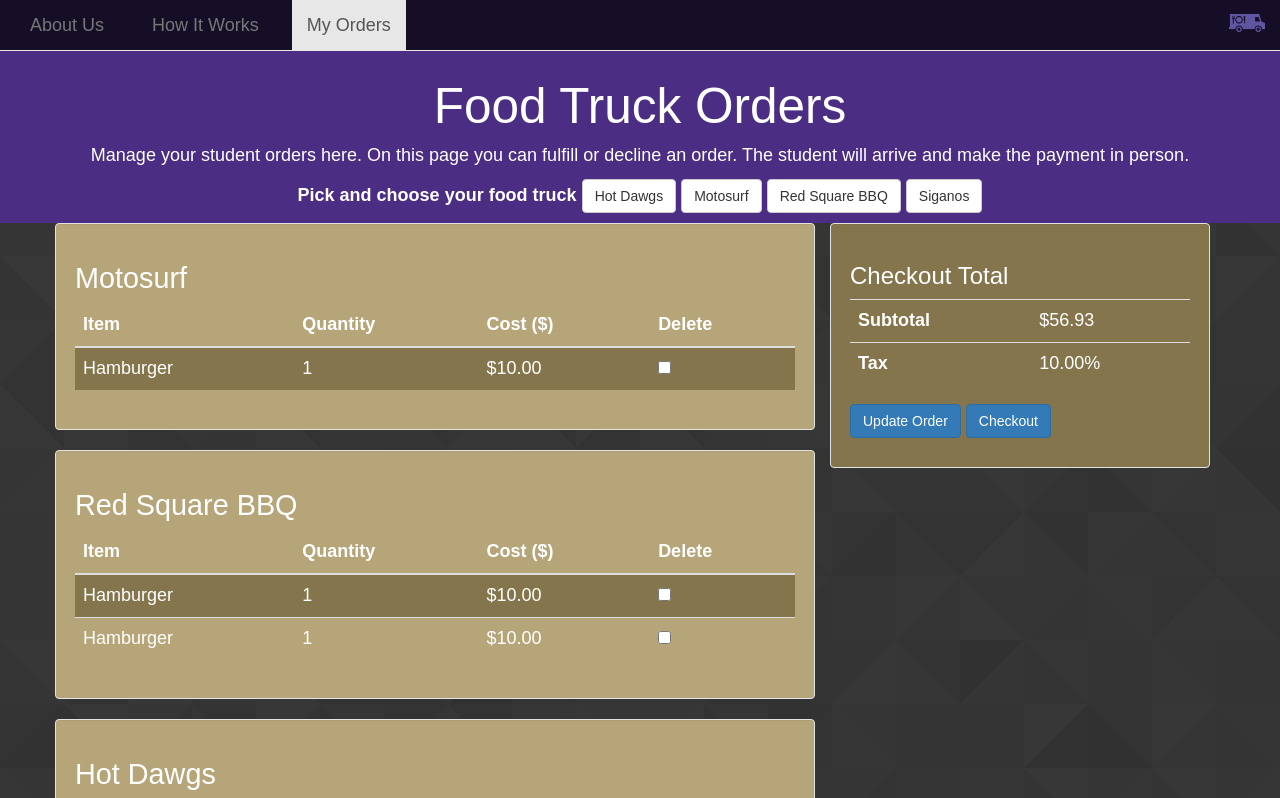
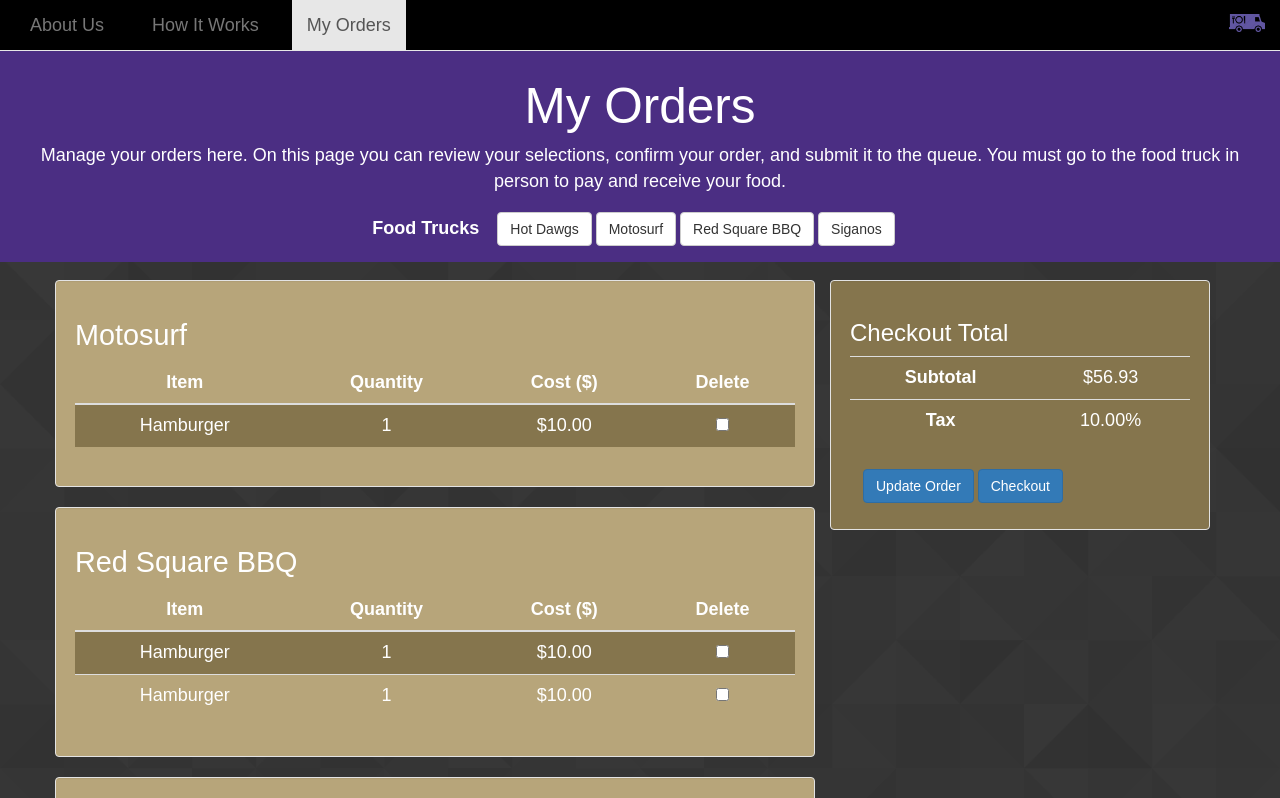
Before and after one commit to kevinly7/food-trucks, a plain HTML site: page queue.html in a window 1280 px wide. Shown: the top 798 px of the page. Drawn offline with nearby package versions, Linux system fonts and the light colour scheme; some packages are replaced by stand-ins of ours; a script that the page names is missing; a web font is replaced by a local one.

Commit message:
css changes to queue.html, buttons

```diff
--- a/css/main.css
+++ b/css/main.css
@@ -46,6 +46,7 @@ body {
 	background-color: #4b2e83;
 	padding: 0.5em;
 	text-align: center;
+	margin-bottom: 1em;
 }
 
 header {
@@ -139,13 +140,17 @@ li {
 }
 
 .navbar {
-    background: rgba(0,0,0,.7);
+    background: rgba(0,0,0,1);
 }
 
 #how-it-works, #about {
 	text-align: center;
 }
 
+th, td {
+    text-align: center;
+    vertical-align: middle;
+}
 
 /*if bigger screen do this*/
 @media (min-width: 992px) {
@@ -208,4 +213,9 @@ li {
 	.checkout-button {
 		text-align: center;
 	}
+
+	#running-total {
+		float: right;
+	}
+
 }
--- a/queue.html
+++ b/queue.html
@@ -28,8 +28,8 @@
                     <!-- Collect the nav links, forms, and other content for toggling -->
                     <div class="collapse navbar-collapse" id="bs-example-navbar-collapse-1">
                         <ul class="nav navbar-nav">
-                            <li><a href="index.html #about">About Us</a></li>
-                            <li><a href="index.html #how-it-works">How It Works</a></li>
+                            <li><a href="index.html#about">About Us</a></li>
+                            <li><a href="index.html#how-it-works">How It Works</a></li>
                             <li class="active"><a href="queue.html">My Orders</a></li>
                         </ul>
                     </div><!-- /.navbar-collapse -->
@@ -38,8 +38,8 @@
 
             <section id="header">
                 <div class="container-fluid first-div-offset">
-                    <h1>Food Truck Orders</h1>
-                    <p class="subtitle">Manage your student orders here. On this page you can fulfill or decline an order. The student will arrive and make the payment in person.</p>
+                    <h1>My Orders</h1>
+                    <p class="subtitle">Manage your orders here. On this page you can review your selections, confirm your order, and submit it to the queue. You must go to the food truck in person to pay and receive your food. </p>
 <!--
                     <label for="food-progress">Order Progress</label>
                     <div class="progress">
@@ -50,19 +50,23 @@
 
                     <!--REMOVE FILTERS-->
 
-                    <label id="filters" for="filters">Pick and choose your food truck</label>
+                    <label id="filters" for="filters">Food Trucks</label>
+
 
                     <!--BUTTON CHOICES-->
+                    <div class="btn">
                         <button type="button" class="btn btn-default" id="hot-dawgs-visible">Hot Dawgs</button>
                         <button type="button" class="btn btn-default" id="motosurf-visible">Motosurf</button>
                         <button type="button" class="btn btn-default" id="red-square-bbq-visible">Red Square BBQ</button>
                         <button type="button" class="btn btn-default" id="siguanos-visible">Siganos</button>
                     </div>
+                </div>
             </section>
 
             <section id="main">
                 <div class="container">
-                    <div class="well col-sm-4 checkout" style="float:right" id="running-total">
+                    <div class="well col-sm-4 checkout" id="running-total">
+                        <!-- style="float:right" -->
                         <table class="table">
                             <thead>
                                 <h3>Checkout Total</h3>
@@ -76,11 +80,11 @@
                                 <td>10.00%</td>
                             </tr>
                         </table>
-                <p>
+                        <div class="btn">
                             <button class="btn btn-primary checkout-button" ng-click="refreshItems()">Update Order</button>
                             <!--<img src="img/ajax-spinner.gif" alt="loading animation" ng-if="loading || updating"/> -->
                              <button class="btn btn-primary checkout-button" ng-click="asdfsdf()">Checkout</button>
-                </p>
+                        </div>
                     </div>
 
                     <div class="well row col-sm-8" id="motosurf">
```
Lines whose indentation alone changed are shown as unchanged.
